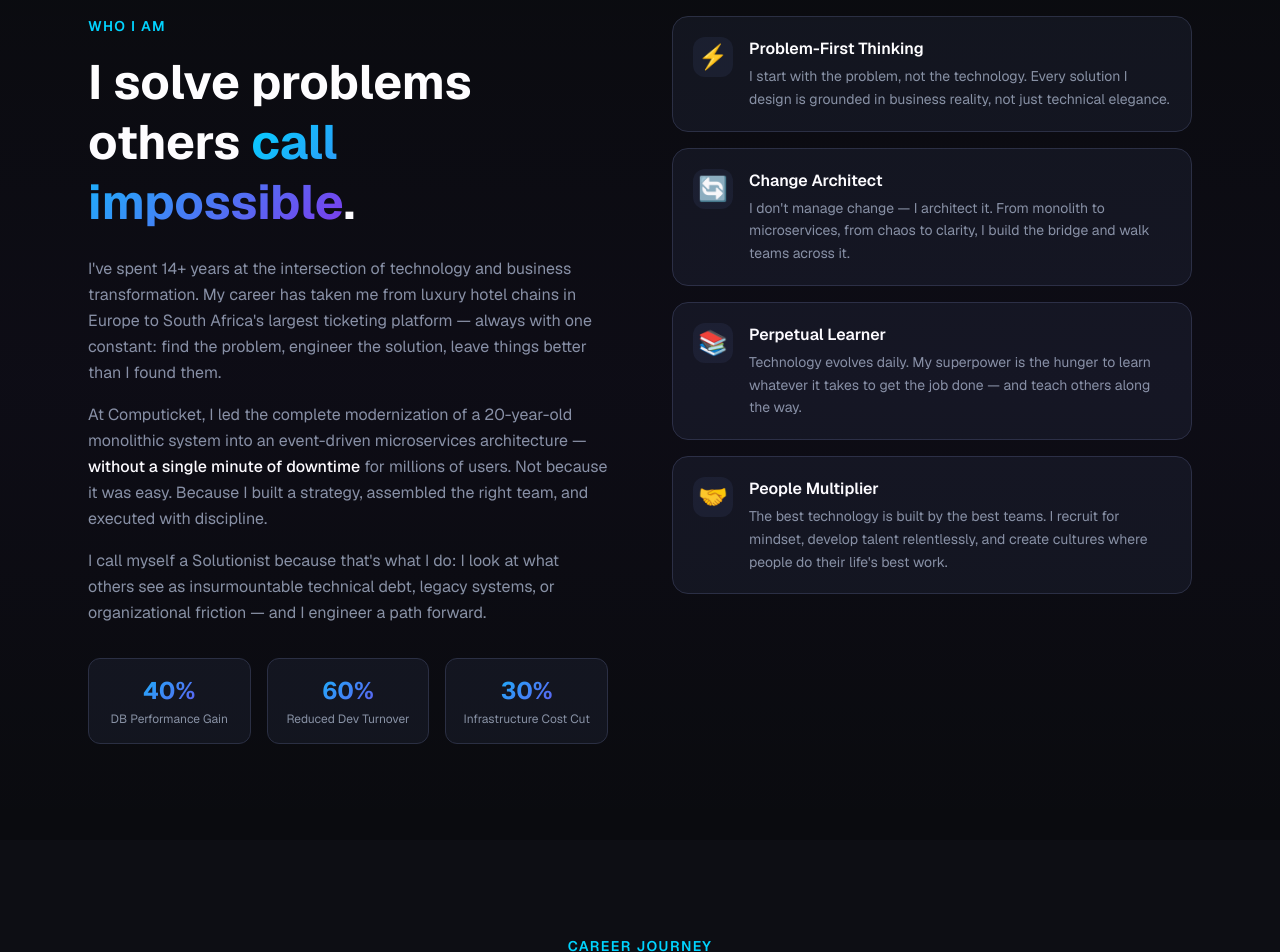
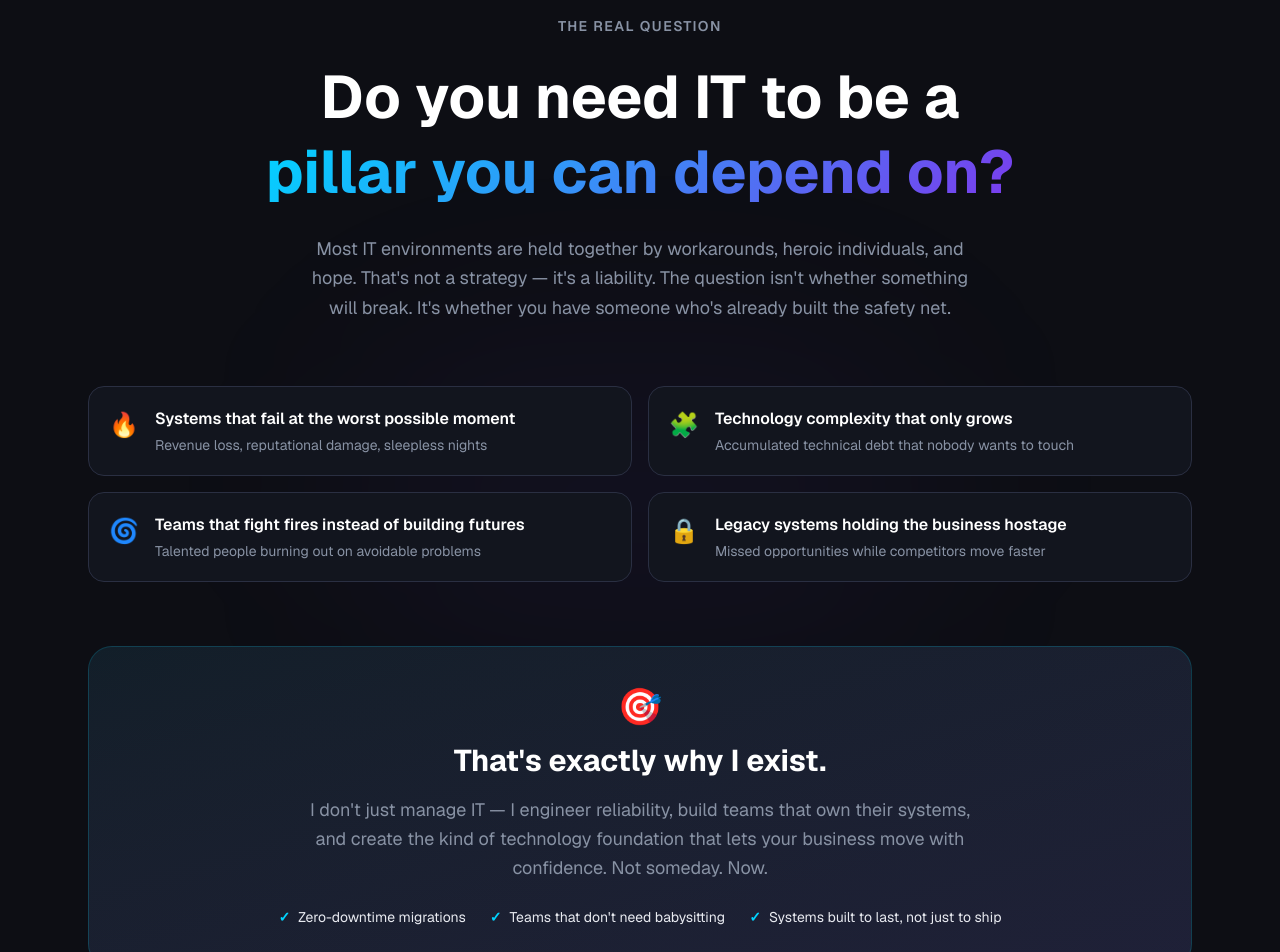
Before and after one commit to BobJhean/jhean-resume-website, a Next.js app: page / in a window 1280 px wide. Shown: the part 880-1832 px from the top of the page. Built offline with nearby package versions, Linux system fonts and the light colour scheme.

Commit message:
feat: add psychological hook + Why section with pain/solution narrative

```diff
--- a/src/app/page.tsx
+++ b/src/app/page.tsx
@@ -1,5 +1,6 @@
 import Navbar from "@/components/Navbar";
 import Hero from "@/components/Hero";
+import Why from "@/components/Why";
 import About from "@/components/About";
 import Experience from "@/components/Experience";
 import Skills from "@/components/Skills";
@@ -13,6 +14,7 @@ export default function Home() {
       <Navbar />
       <main>
         <Hero />
+        <Why />
         <About />
         <Experience />
         <Skills />
--- a/src/components/Hero.tsx
+++ b/src/components/Hero.tsx
@@ -85,10 +85,10 @@ export default function Hero() {
         <div className="grid md:grid-cols-2 gap-12 items-center">
           {/* Text */}
           <div>
-            <div className="inline-flex items-center gap-2 px-3 py-1.5 rounded-full bg-[#00d4ff]/10 border border-[#00d4ff]/30 text-[#00d4ff] text-xs font-semibold mb-6 tracking-wider uppercase">
-              <span className="w-1.5 h-1.5 rounded-full bg-[#00d4ff] animate-pulse" />
-              Available for new opportunities
-            </div>
+            {/* Psychological hook */}
+            <p className="text-[#8892a4] text-lg font-medium mb-3 italic">
+              Do you need IT to be a pillar you can depend on?
+            </p>
 
             <h1 className="text-5xl md:text-6xl lg:text-7xl font-bold leading-[1.05] mb-4">
               <span className="text-white">The</span>
@@ -97,14 +97,19 @@ export default function Hero() {
             </h1>
 
             <p className="text-xl text-white font-semibold mb-1">Jhean Lamprecht</p>
-            <p className="text-[#8892a4] mb-1 font-medium">
+            <p className="text-[#8892a4] mb-4 font-medium">
               Senior IT Manager & Digital Transformation Leader
             </p>
-            <p className="text-[#e8eaf0] text-lg mb-8 leading-relaxed max-w-lg">
+            <p className="text-[#e8eaf0] text-lg mb-6 leading-relaxed max-w-lg">
               <span className="text-[#00d4ff] font-semibold">14+ years</span>{" "}
               of turning impossible problems into elegant solutions. I don&apos;t
               fear change — I architect it.
             </p>
+
+            <div className="inline-flex items-center gap-2 px-3 py-1.5 rounded-full bg-[#00d4ff]/10 border border-[#00d4ff]/30 text-[#00d4ff] text-xs font-semibold mb-6 tracking-wider uppercase">
+              <span className="w-1.5 h-1.5 rounded-full bg-[#00d4ff] animate-pulse" />
+              Available for new opportunities
+            </div>
 
             <div className="flex flex-wrap gap-3 mb-10">
               {["Oracle DB", "Microservices", "DevOps", "Agile Leadership", "Cloud"].map((tag) => (
--- /dev/null
+++ b/src/components/Why.tsx
@@ -0,0 +1,95 @@
+const pains = [
+  {
+    icon: "🔥",
+    pain: "Systems that fail at the worst possible moment",
+    cost: "Revenue loss, reputational damage, sleepless nights",
+  },
+  {
+    icon: "🧩",
+    pain: "Technology complexity that only grows",
+    cost: "Accumulated technical debt that nobody wants to touch",
+  },
+  {
+    icon: "🌀",
+    pain: "Teams that fight fires instead of building futures",
+    cost: "Talented people burning out on avoidable problems",
+  },
+  {
+    icon: "🔒",
+    pain: "Legacy systems holding the business hostage",
+    cost: "Missed opportunities while competitors move faster",
+  },
+];
+
+export default function Why() {
+  return (
+    <section className="py-24 bg-[#0d0e14] relative overflow-hidden">
+      {/* Subtle background glow */}
+      <div className="absolute top-1/2 left-1/2 -translate-x-1/2 -translate-y-1/2 w-[600px] h-[300px] bg-[#7c3aed]/5 blur-[100px] pointer-events-none rounded-full" />
+
+      <div className="max-w-6xl mx-auto px-6 relative">
+
+        {/* Opening question — large and arresting */}
+        <div className="text-center mb-16">
+          <p className="text-[#8892a4] text-sm font-semibold tracking-widest uppercase mb-6">
+            The Real Question
+          </p>
+          <h2 className="text-4xl md:text-5xl lg:text-6xl font-bold text-white leading-tight max-w-3xl mx-auto">
+            Do you need IT to be a{" "}
+            <span className="gradient-text">pillar you can depend on?</span>
+          </h2>
+          <p className="text-[#8892a4] text-lg mt-6 max-w-2xl mx-auto leading-relaxed">
+            Most IT environments are held together by workarounds, heroic individuals,
+            and hope. That&apos;s not a strategy — it&apos;s a liability. The question
+            isn&apos;t whether something will break. It&apos;s whether you have someone
+            who&apos;s already built the safety net.
+          </p>
+        </div>
+
+        {/* Pain grid */}
+        <div className="grid md:grid-cols-2 gap-4 mb-16">
+          {pains.map((p) => (
+            <div
+              key={p.pain}
+              className="flex gap-4 bg-[#12151e] border border-[#2a2f42] rounded-2xl p-5"
+            >
+              <div className="text-2xl flex-shrink-0 mt-0.5">{p.icon}</div>
+              <div>
+                <p className="text-white font-semibold mb-1">{p.pain}</p>
+                <p className="text-[#8892a4] text-sm">{p.cost}</p>
+              </div>
+            </div>
+          ))}
+        </div>
+
+        {/* The shift — resolution */}
+        <div className="relative bg-gradient-to-br from-[#12151e] to-[#1a1f2e] border border-[#00d4ff]/20 rounded-3xl p-10 text-center overflow-hidden">
+          <div className="absolute inset-0 bg-gradient-to-br from-[#00d4ff]/5 to-[#7c3aed]/5 pointer-events-none" />
+          <div className="relative">
+            <div className="text-4xl mb-4">🎯</div>
+            <h3 className="text-2xl md:text-3xl font-bold text-white mb-4">
+              That&apos;s exactly why I exist.
+            </h3>
+            <p className="text-[#8892a4] text-lg leading-relaxed max-w-2xl mx-auto mb-6">
+              I don&apos;t just manage IT — I engineer reliability, build teams that
+              own their systems, and create the kind of technology foundation that
+              lets your business move with confidence. Not someday. Now.
+            </p>
+            <div className="flex flex-wrap justify-center gap-6 text-sm">
+              {[
+                { label: "Zero-downtime migrations", icon: "✓" },
+                { label: "Teams that don't need babysitting", icon: "✓" },
+                { label: "Systems built to last, not just to ship", icon: "✓" },
+              ].map((item) => (
+                <div key={item.label} className="flex items-center gap-2 text-[#00d4ff]">
+                  <span className="font-bold">{item.icon}</span>
+                  <span className="text-[#e8eaf0]">{item.label}</span>
+                </div>
+              ))}
+            </div>
+          </div>
+        </div>
+      </div>
+    </section>
+  );
+}
```
